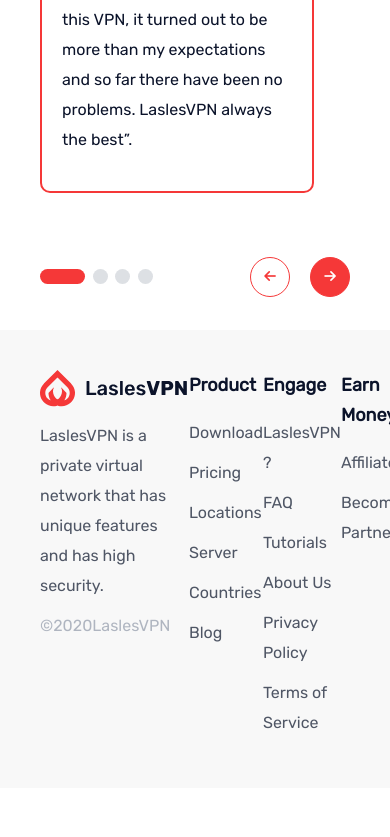
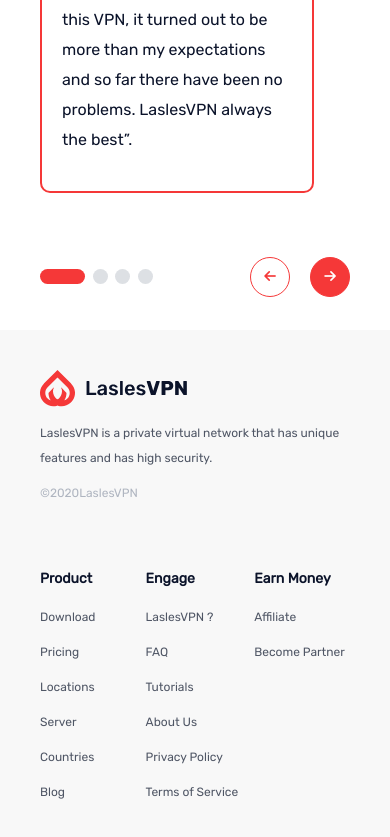
Before and after one commit to pradeepsh2203/Monk-Commerce, a React (Create React App) app: page / in a window 390 px wide. Shown: the part 3362-4199 px from the top of the page. Before the commit the page ends 4150 px from the top, so only its background shows below. Built offline with nearby package versions, Linux system fonts and the light colour scheme.

Commit message:
Made Footer Responsive

```diff
--- a/src/components/Footer/FooterStyle.ts
+++ b/src/components/Footer/FooterStyle.ts
@@ -6,6 +6,11 @@
     display:grid;
     grid-template-columns:auto auto auto auto auto;
     justify-content:space-between;
+
+    @media (max-width:850px){
+        grid-template-columns: auto auto auto;
+        grid-row-gap:50px;
+    }
 `;
 
 export const InfoContanier = styled.div`
@@ -13,6 +18,10 @@
     max-width:340px;
     grid-column-start:1;
     grid-column-end:3;
+    @media (max-width:850px){
+        grid-column-end:4;
+        max-width:100%;
+    }
 `;
 
 export const Heading = styled.h3`
@@ -21,6 +30,11 @@
     font-weight:600;
     color:${p => p.theme.primary};
     margin-top:0;
+
+    @media (max-width:500px){
+        font-size:14px;
+        line-height:25px;
+    }
 `;
 
 export const Text = styled.p`
@@ -30,6 +44,11 @@
     color:${p => p.theme.secondary};
     margin:10px 0;
     padding:0;
+
+    @media (max-width:500px){
+        font-size:12px;
+        line-height:25px;
+    }
 `;
 
 export const Copyright = styled.p`
@@ -39,4 +58,9 @@
     color:#AFB5C0;
     margin:10px 0;
     padding:0;
+
+    @media (max-width:500px){
+        font-size:12px;
+        line-height:25px;
+    }
 `;
```
